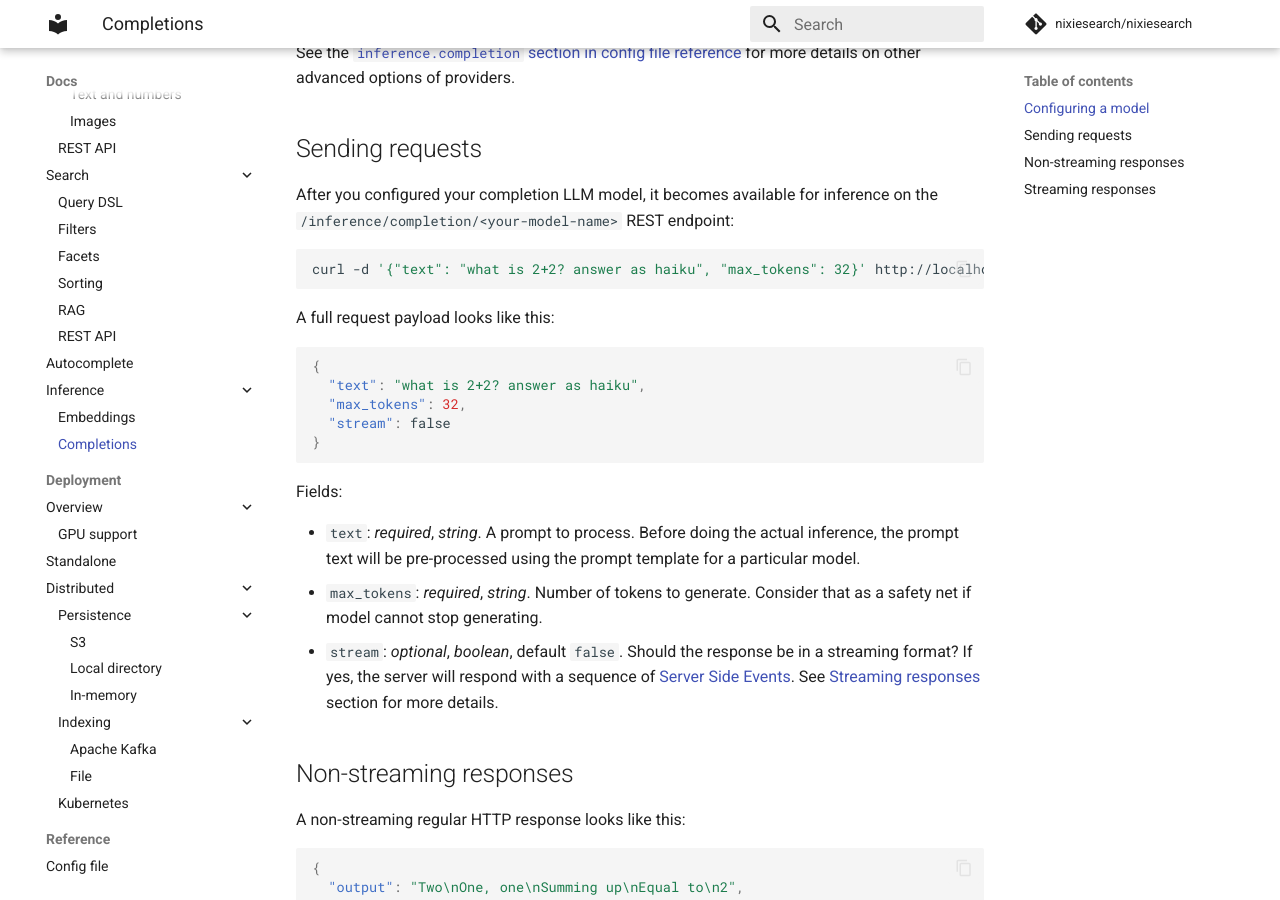
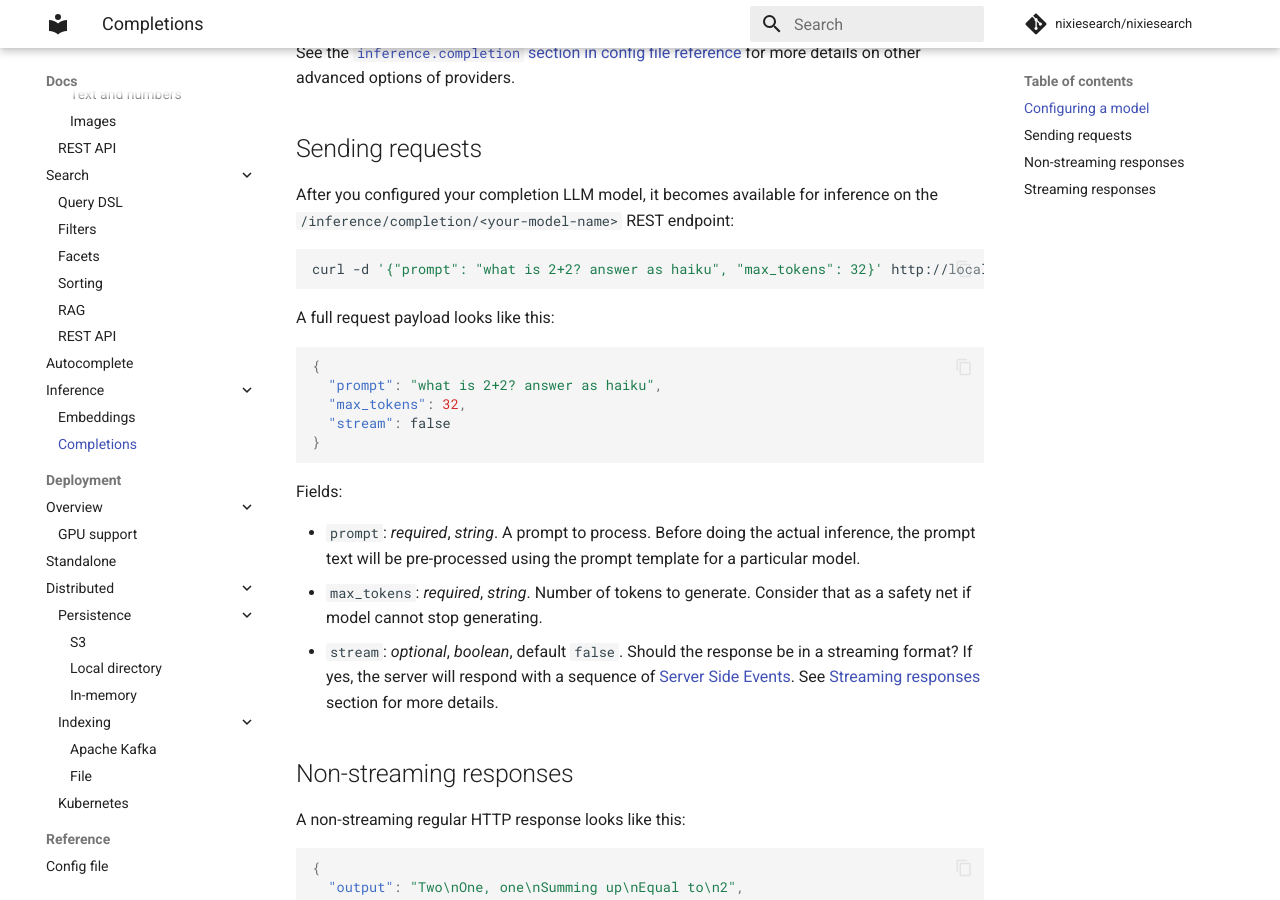
Before and after one commit to nixiesearch/nixiesearch, an MkDocs documentation site: the page built from docs/docs/features/inference/completions.md, in a window 1280 px wide and 900 px high, scrolled down 914 px. Built offline with MkDocs 1.6.1 and Material for MkDocs 9.7.7, drawn with Linux system fonts in a browser that asks for light colours; comment, search, counter and statistics services are not loaded.

Commit message:
doc: fix correct field names in completion api call doc

````diff
--- a/docs/docs/features/inference/completions.md
+++ b/docs/docs/features/inference/completions.md
@@ -31,14 +31,14 @@ See the [`inference.completion` section in config file reference](../../referenc
 After you configured your completion LLM model, it becomes available for inference on the `/inference/completion/<your-model-name>` REST endpoint:
 
 ```shell
-curl -d '{"text": "what is 2+2? answer as haiku", "max_tokens": 32}' http://localhost:8080/inference/completion/your-model-name
+curl -d '{"prompt": "what is 2+2? answer as haiku", "max_tokens": 32}' http://localhost:8080/inference/completion/your-model-name
 ```
 
 A full request payload looks like this:
 
 ```json
 {
-  "text": "what is 2+2? answer as haiku",
+  "prompt": "what is 2+2? answer as haiku",
   "max_tokens": 32,
   "stream": false
 }
@@ -46,7 +46,7 @@ A full request payload looks like this:
 
 Fields:
 
-* `text`: *required*, *string*. A prompt to process. Before doing the actual inference, the prompt text will be pre-processed using the prompt template for a particular model.
+* `prompt`: *required*, *string*. A prompt to process. Before doing the actual inference, the prompt text will be pre-processed using the prompt template for a particular model.
 * `max_tokens`: *required*, *string*. Number of tokens to generate. Consider that as a safety net if model cannot stop generating.
 * `stream`: *optional*, *boolean*, default `false`. Should the response be in a streaming format? If yes, the server will respond with a sequence of [Server Side Events](https://developer.mozilla.org/en-US/docs/Web/API/Server-sent_events/Using_server-sent_events). See [Streaming responses](#streaming-responses) section for more details.
 
````
